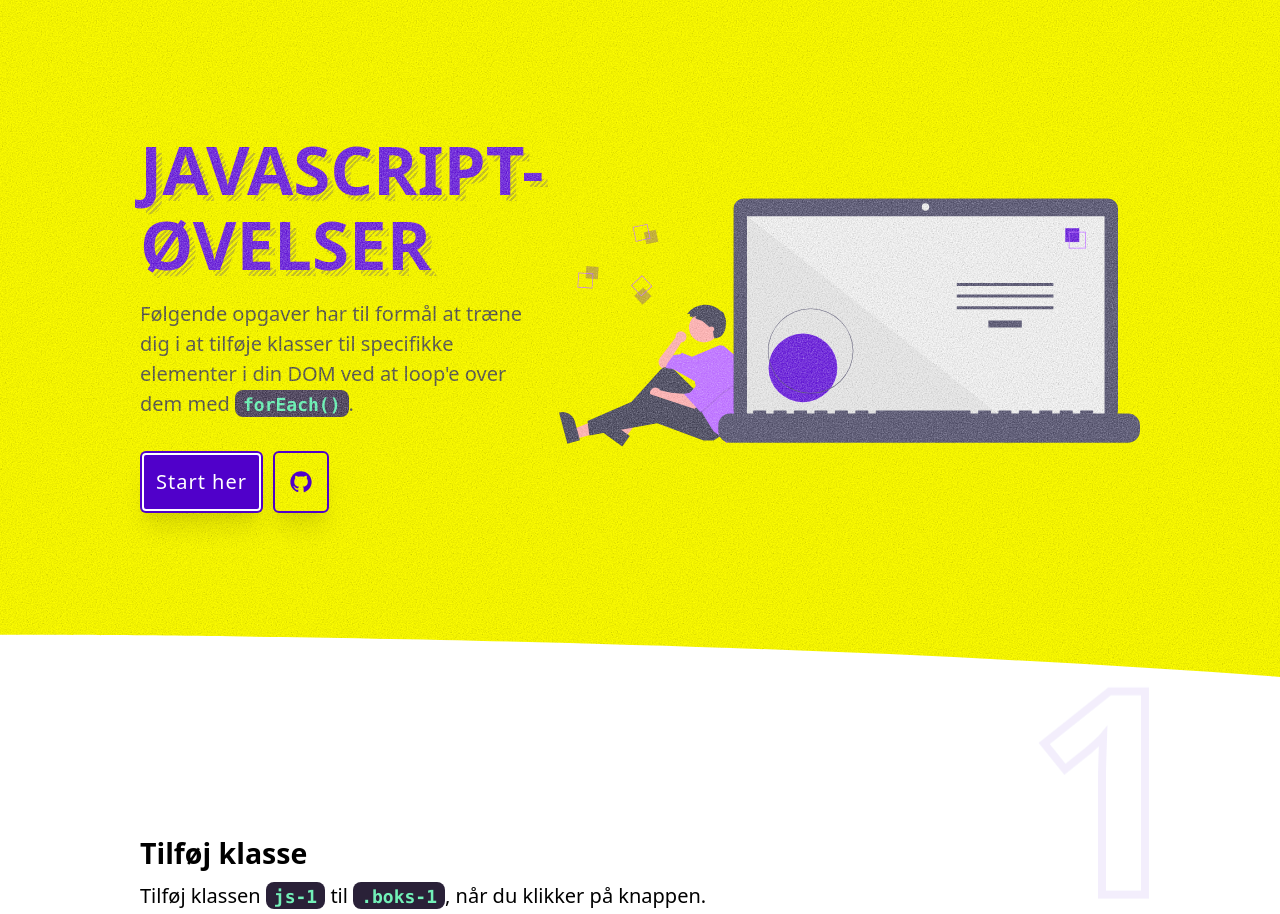
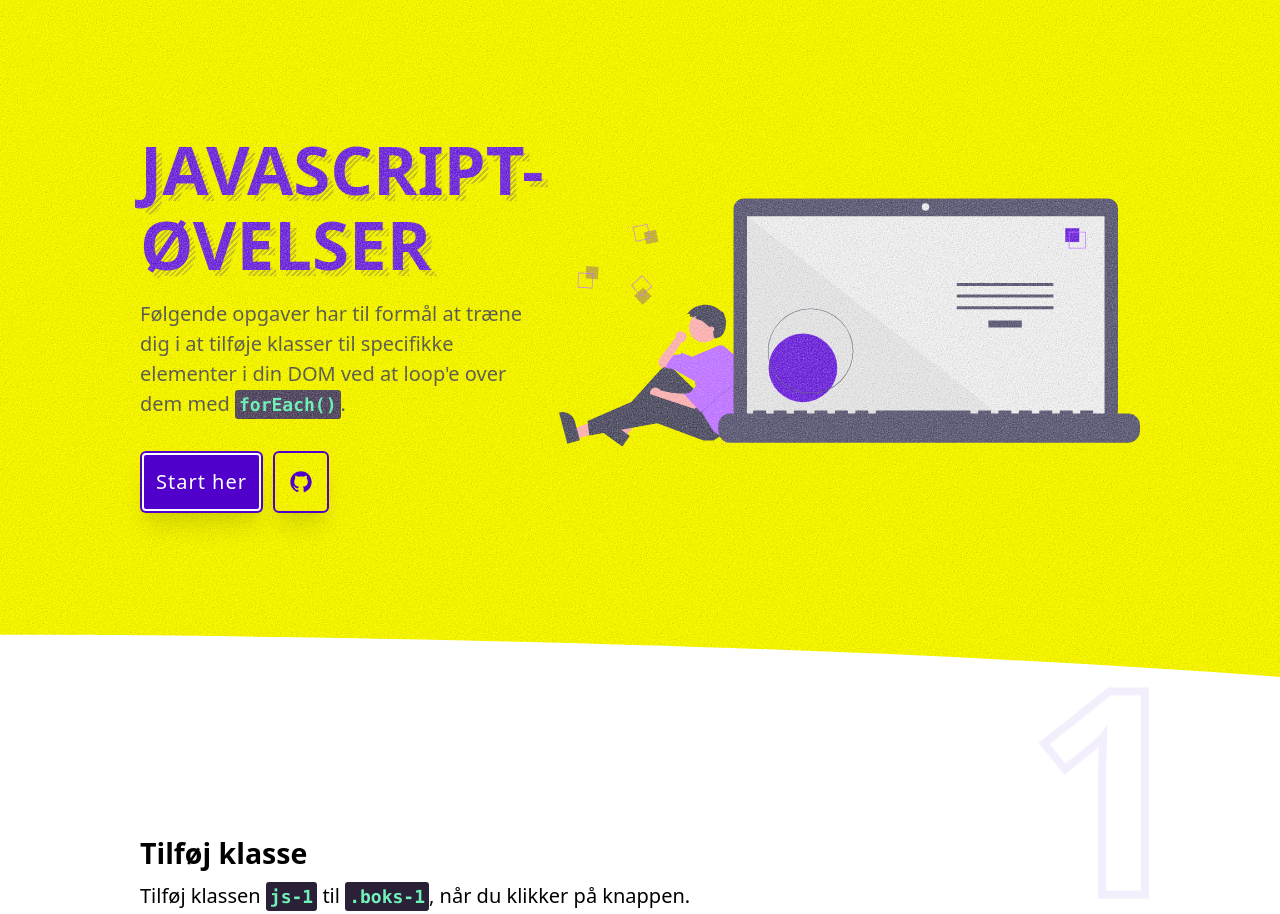
Before and after one commit to daviatkea/basic-js, a plain HTML site: page index.html in a window 1280 px wide. Shown: the top 914 px of the page. Drawn offline with nearby package versions, Linux system fonts and the light colour scheme.

```diff
--- a/assets/style.css
+++ b/assets/style.css
@@ -78,15 +78,15 @@ p {
 
 code {
   display: inline-block;
-  padding-inline: 0.5rem;
-  padding-block: 0.35rem 0.175rem;
+  padding-inline: 0.25rem;
+  padding-block: 0.35rem;
   line-height: 1;
   font-size: 0.9em;
   font-weight: 700;
   font-family: Consolas, Monaco, "Andale Mono", "Ubuntu Mono", monospace !important;
   background: #2a2138;
   color: #72f1b8;
-  border-radius: 8px;
+  border-radius: 3px;
 }
 
 header[role="banner"] {
```
